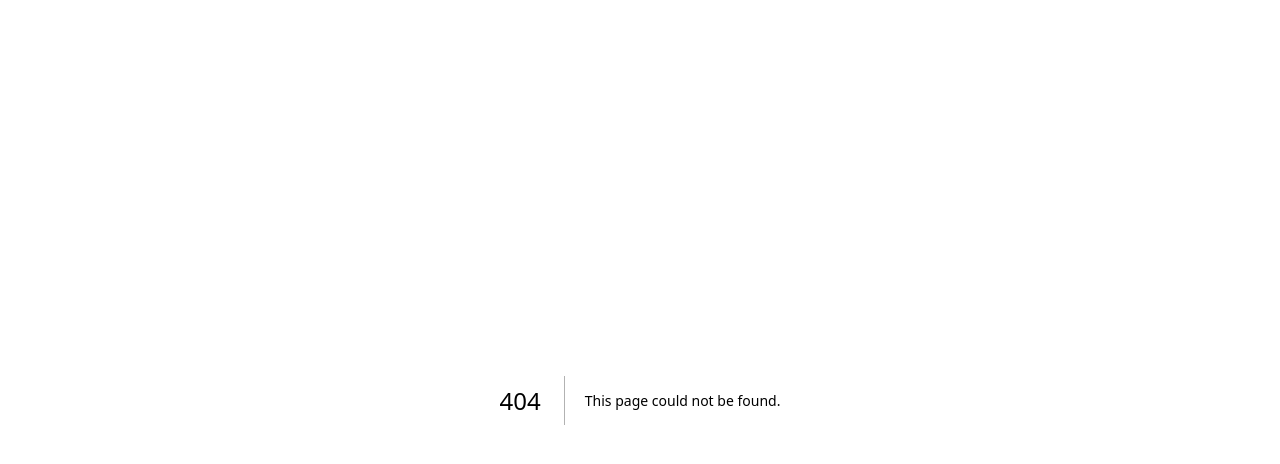
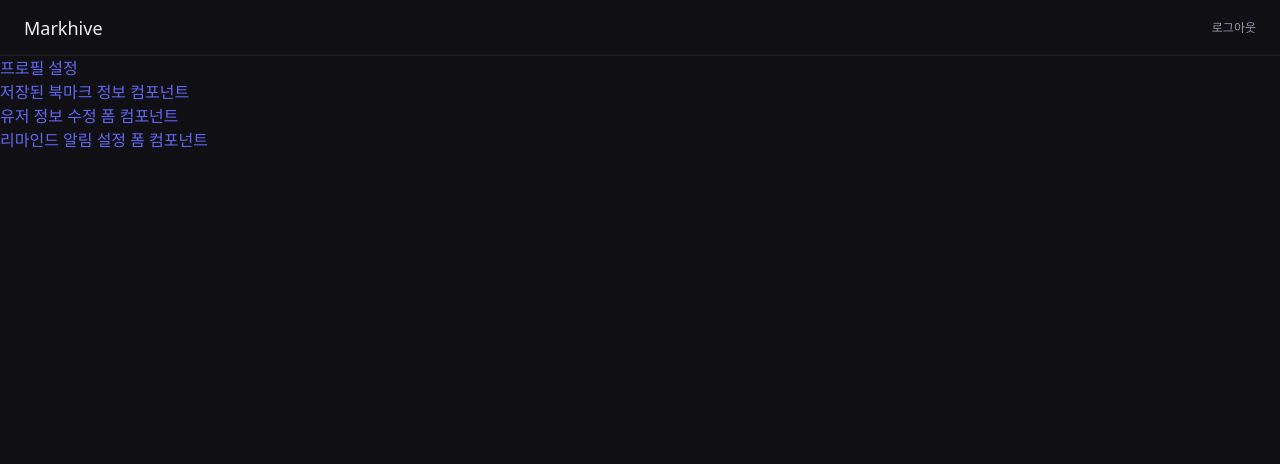
Before and after one commit to SwimmingRiver/Markhive, a Next.js app: page /profile in a window 1280 px wide. Before the commit this address had no page. Shown: the top 464 px of the page. Built offline with nearby package versions, Linux system fonts and the light colour scheme; no server answers.

Commit message:
feat: 유저 프로필 페이지 추가

```diff
--- /dev/null
+++ b/src/app/(app)/profile/page.tsx
@@ -0,0 +1,16 @@
+import createClient from "@/lib/supabase/server";
+export default async function ProfilePage() {
+  const supabase = await createClient();
+  const {
+    data: { user },
+  } = await supabase.auth.getUser();
+  return (
+    <div className="text-primary">
+      <h1>프로필 설정</h1>
+      <p>{user?.email}</p>
+      <div>저장된 북마크 정보 컴포넌트</div>
+      <div>유저 정보 수정 폼 컴포넌트</div>
+      <div>리마인드 알림 설정 폼 컴포넌트</div>
+    </div>
+  );
+}
```
